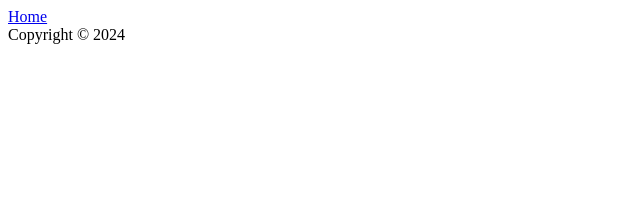
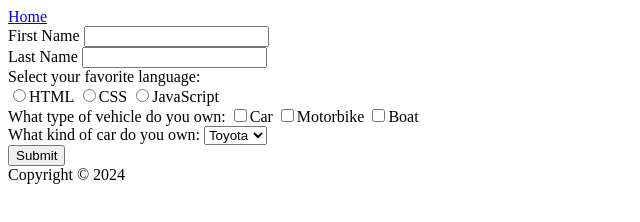
Before and after one commit to JarrodJackson2000/Module-2, a plain HTML site: page Lab2.1/form.html in a window 1280 px wide. Shown: the whole page, without its empty margins (0-640 px from the left). Drawn offline with Linux system fonts and the light colour scheme.

Commit message:
Edited form.html

```diff
--- a/Lab2.1/form.html
+++ b/Lab2.1/form.html
@@ -6,11 +6,44 @@
     <header>
       <nav>
         <!-- works like <a href="/index.html">Home</a> -->
-        <a href="/">Home</a>
+        <a href="/index.html">Home</a>
       </nav>
     </header>
 
-    <main></main>
+    <main>
+      <form method="POST" action="http://127.0.0.1:5500/form.html">
+        <div>
+          <label name="firstName" value="text">First Name</label>
+          <input type="text" />
+        </div>
+        <div>
+          <label name="lastName" value="text">Last Name</label>
+          <input type="text" />
+        </div>
+
+        <label for="favorite-language">Select your favorite language:</label>
+        <div>
+          <input name="HTML" type="radio" value="html">HTML</input>
+          <input name="CSS" value="css" type="radio" >CSS</input>
+          <input name="JavaScript" value="javascript" type="radio" >JavaScript</input>
+        </div>
+        <div>
+        <label for="type-of-vehicle-you-own">What type of vehicle do you own:</label>
+        <input name="Car" type="checkbox" value="car">Car</input>
+        <input name="Motorbike" type="checkbox" value="motorbike">Motorbike</input>
+        <input name="Boat" type="checkbox" value="boat">Boat</input>
+    </div>
+    <label for="type-of-car">What kind of car do you own:</label>
+    <select>
+    <option value="Toyota">Toyota</option>
+    <option value="Nissan">Nissan</option>
+    <option value="Mazda">Mazda</option>
+    <option value="Other">Other</option>
+</select><div>
+<button type="submit">Submit</button>
+</div>
+      </form>
+    </main>
 
     <footer>Copyright &copy; 2024</footer>
   </body>
```
Also changed, not shown: Lab2.1/index.html (+8 -8 lines).
